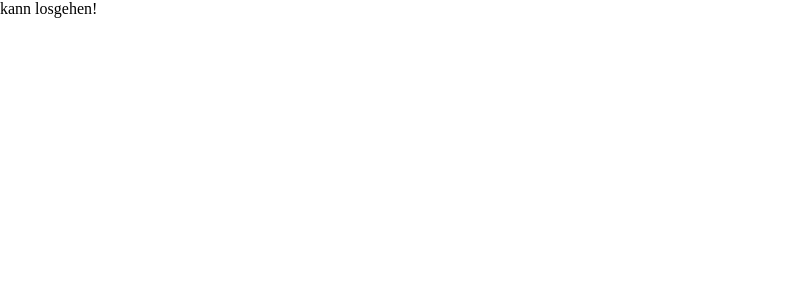
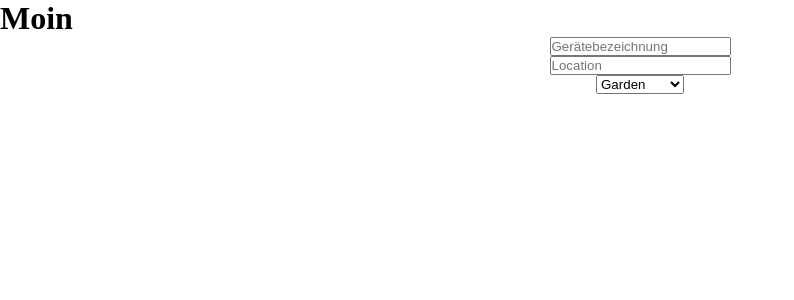
Before and after one commit to WeiMingTay/capstone-verleihApp, a React (Vite) app in the folder frontend/: page /werkzeuge/add in a window 1280 px wide. Shown: the top 300 px of the page, without its empty margins (0-794 px from the left). Built offline with nearby package versions, Linux system fonts and the light colour scheme.

Commit message:
Setup Frontend. SCSS hakt und Bedarf einen Neustart - Zwischenstopp
TODO:
ein IntegrationTest

```diff
--- a/frontend/package.json
+++ b/frontend/package.json
@@ -10,8 +10,10 @@
     "preview": "vite preview"
   },
   "dependencies": {
+    "axios": "^1.5.1",
     "react": "^18.2.0",
-    "react-dom": "^18.2.0"
+    "react-dom": "^18.2.0",
+    "react-router-dom": "^6.17.0"
   },
   "devDependencies": {
     "@types/react": "^18.2.15",
@@ -22,6 +24,7 @@
     "eslint": "^8.45.0",
     "eslint-plugin-react-hooks": "^4.6.0",
     "eslint-plugin-react-refresh": "^0.4.3",
+    "sass": "^1.69.4",
     "typescript": "^5.0.2",
     "vite": "^4.4.5"
   }
--- a/frontend/src/App.tsx
+++ b/frontend/src/App.tsx
@@ -1,10 +1,17 @@
 import './assets/App.css'
+import {BrowserRouter, Route, Routes} from "react-router-dom";
+import AddTool from "./pages/AddTool/AddTool.tsx";
+
 
 export default function App() {
 
+
     return (
-        <>
-            kann losgehen!
-        </>
+        <BrowserRouter>
+            <h1>Moin</h1>
+            <Routes>
+                <Route path={"werkzeuge/add"} element={<AddTool/>}/>
+            </Routes>
+        </BrowserRouter>
     )
 }
--- /dev/null
+++ b/frontend/src/assets/entities/tools.ts
@@ -0,0 +1,10 @@
+export type Tools = {
+
+    name: string;
+    location: string;
+    category: Category;
+}
+
+
+type Category = "GARDEN" | "TOOLS" | "KITCHEN" | "PLUMBING" | "ELECTRONICS" | "SEWING" | "OTHER";
+export const allCategories : Category[] = ["GARDEN", "TOOLS", "KITCHEN", "PLUMBING", "ELECTRONICS", "SEWING", "OTHER"];
--- /dev/null
+++ b/frontend/src/pages/AddTool/AddTool.css
@@ -0,0 +1,6 @@
+.addToolPage form{
+    display: flex;
+    flex-direction: column;
+    align-items: center;
+    justify-content: center;
+  }
--- /dev/null
+++ b/frontend/src/pages/AddTool/AddTool.tsx
@@ -0,0 +1,36 @@
+import axios from "axios";
+import {allCategories} from "../../assets/entities/tools.ts";
+import "./AddTool.css"
+
+
+export default function AddTool() {
+
+    function submitNewTool() {
+        axios("api/tools/add")
+            .then((response) => {
+                console.log(response.data);
+            })
+            .catch((error) => {
+                console.error(error);
+            })
+    }
+
+    return (
+        <div className="addToolPage">
+            <form onSubmit={submitNewTool}>
+                <label><input type="text" placeholder="Gerätebezeichnung"/></label>
+                <label><input type="text" placeholder="Location"/></label>
+                <label><select>
+                    {allCategories.map(category => {
+                        return <option
+                            key={category}
+                            value={category}>{category.charAt(0).toUpperCase() + category.slice(1).toLowerCase()}
+                        </option>
+
+                    })
+                    }
+                </select></label>
+            </form>
+        </div>
+    );
+}
```
Also changed, not shown: 1 other file (tests, documents, lock files or other folders).
